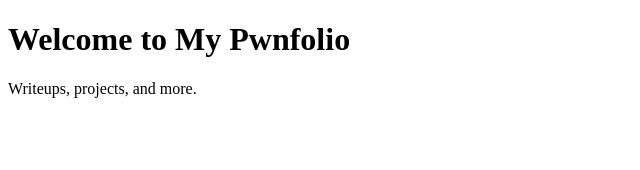
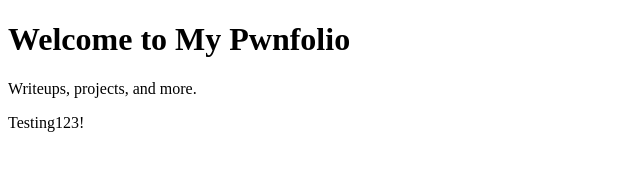
Before and after one commit to Igsleep/pwnfolio, a plain HTML site: page index.html in a window 1280 px wide. Shown: the full height of the page, 0-640 px from the left. Drawn offline with Linux system fonts and the light colour scheme.

Commit message:
Testing commits

```diff
--- a/index.html
+++ b/index.html
@@ -4,5 +4,6 @@
   <body>
     <h1>Welcome to My Pwnfolio</h1>
     <p>Writeups, projects, and more.</p>
+    <p>Testing123!</p>
   </body>
 </html>
```
